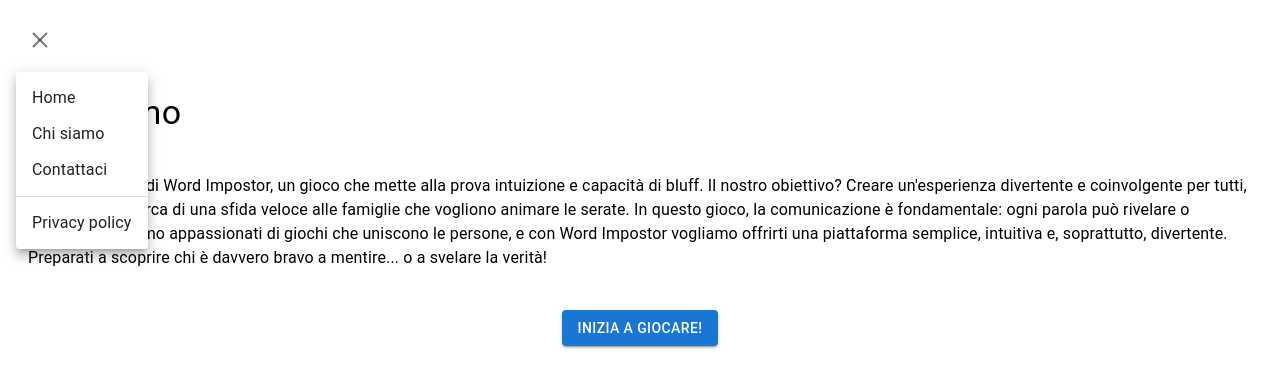
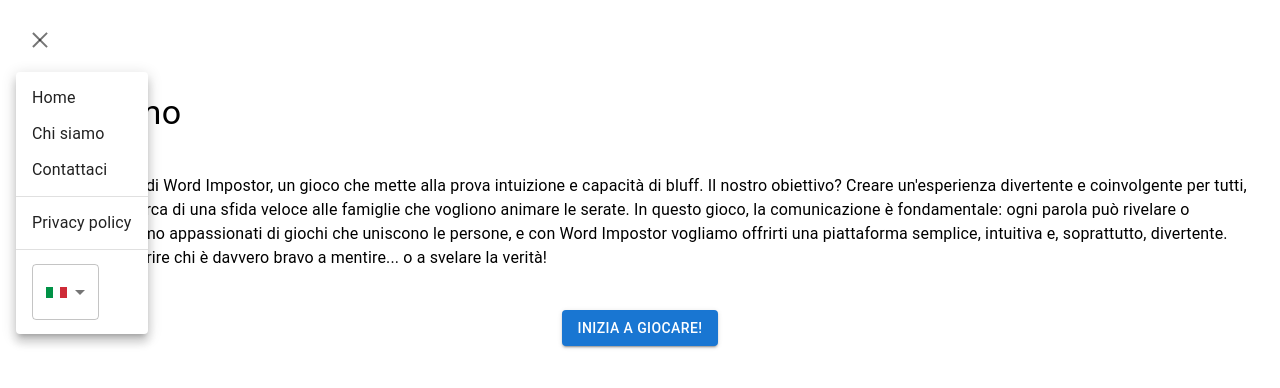
Before and after one commit to church-f/word_impostor, a React (Vite) app: page /about-us in a window 1280 px wide. Both pictures are taken after a click on the button 40 px from the left and 40 px from the top of the page. Shown: the top 388 px of the page. Built offline with nearby package versions, Linux system fonts and the light colour scheme.

Commit message:
add: select lingua nel menu

```diff
--- a/src/component/Menu.jsx
+++ b/src/component/Menu.jsx
@@ -3,21 +3,37 @@
 import Menu from '@mui/material/Menu';
 import MenuItem from '@mui/material/MenuItem';
 import { IconButton } from '@mui/material';
-import MenuIcon from '@mui/icons-material/Menu';
 import { useTranslation } from "react-i18next";
 import Divider from '@mui/material/Divider';
 import { Turn as Hamburger } from 'hamburger-react'
+import It from '../../public/bandiere/it.png'
+import En from '../../public/bandiere/en.png'
+import Select from '@mui/material/Select';
 
 export default function PositionedMenu() {
-    const { t } = useTranslation()
+    const { t, i18n } = useTranslation()
     const [anchorEl, setAnchorEl] = React.useState(null);
     const open = Boolean(anchorEl);
+    const [selectedLen, setSelectedLen] = React.useState(i18n.language)
+
     const handleClick = (event) => {
         setAnchorEl(event.currentTarget);
     };
     const handleClose = () => {
         setAnchorEl(null);
     };
+    const allLen = [
+        {
+            label: "Italy",
+            src: It,
+            value: 'it'
+        },
+        {
+            label: "Uk/Us",
+            src: En,
+            value: 'en'
+        }
+    ]
 
     return (
         <div>
@@ -51,6 +67,22 @@
                 <MenuItem onClick={() => { handleClose; window.location.pathname = "/contact-us" }}>{t('Contattaci')}</MenuItem>
                 <Divider sx={{ my: 0.5 }} />
                 <MenuItem onClick={()=>{handleClose; window.location.pathname = "/privacy-policy"}}>Privacy policy</MenuItem>
+                <Divider sx={{ my: 0.5 }} />
+                <MenuItem>
+                    <Select
+                    value={selectedLen}
+                    onChange={(e)=>{
+                        i18n.changeLanguage(e.target.value)
+                        setSelectedLen(e.target.value)
+                    }}
+                    >
+                        {allLen.map((option, key) => (
+                            <MenuItem value={option.value} key={key}>
+                                <img src={option.src} alt={option.label} />
+                            </MenuItem>
+                        ))}
+                    </Select>
+                </MenuItem>
             </Menu>
         </div>
     );
```
Also changed, not shown: public/bandiere/en.png (added), public/bandiere/it.png (added).
